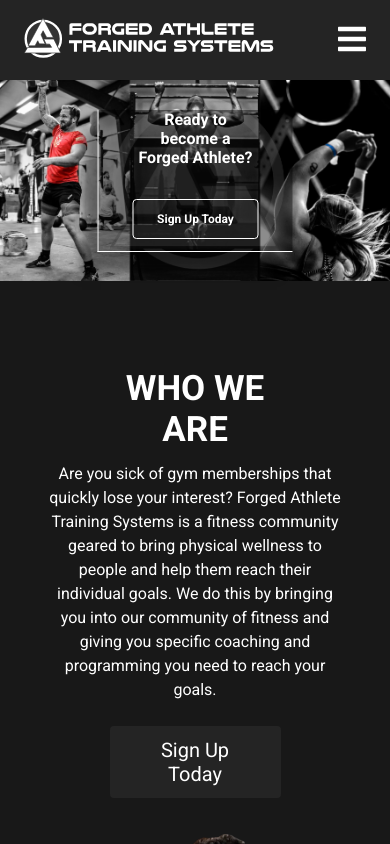
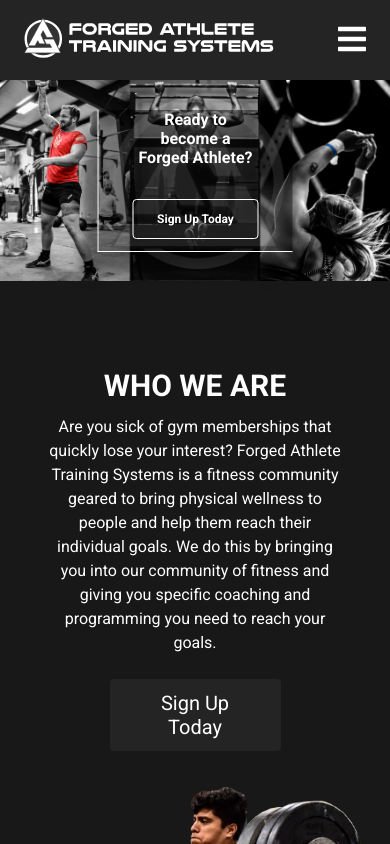
Before and after one commit to CristianMorenoHurtado/FATS, a React (Create React App) app: page / in a window 390 px wide. Shown: the top 844 px of the page. Built offline with nearby package versions, Linux system fonts and the light colour scheme.

Commit message:
revised about fonts

```diff
--- a/src/index.css
+++ b/src/index.css
@@ -1017,6 +1017,11 @@
     align-items: center;
   }
 
+  .about__title{
+    width: 175%;
+    font-size: 30px;
+  }
+
   .about__para{
     width: 175%;
   }
```
